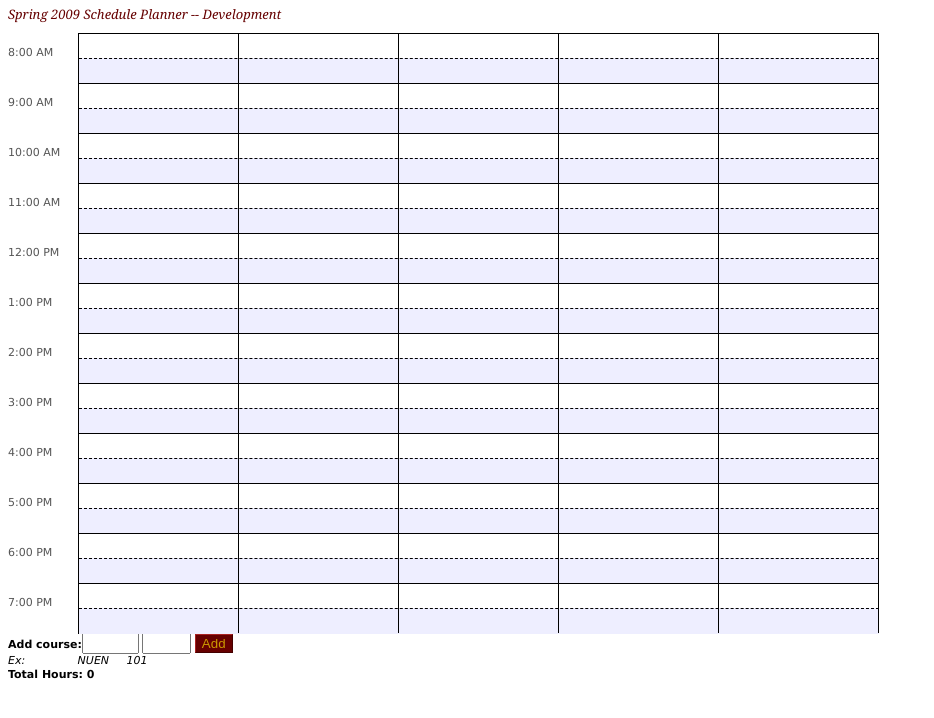
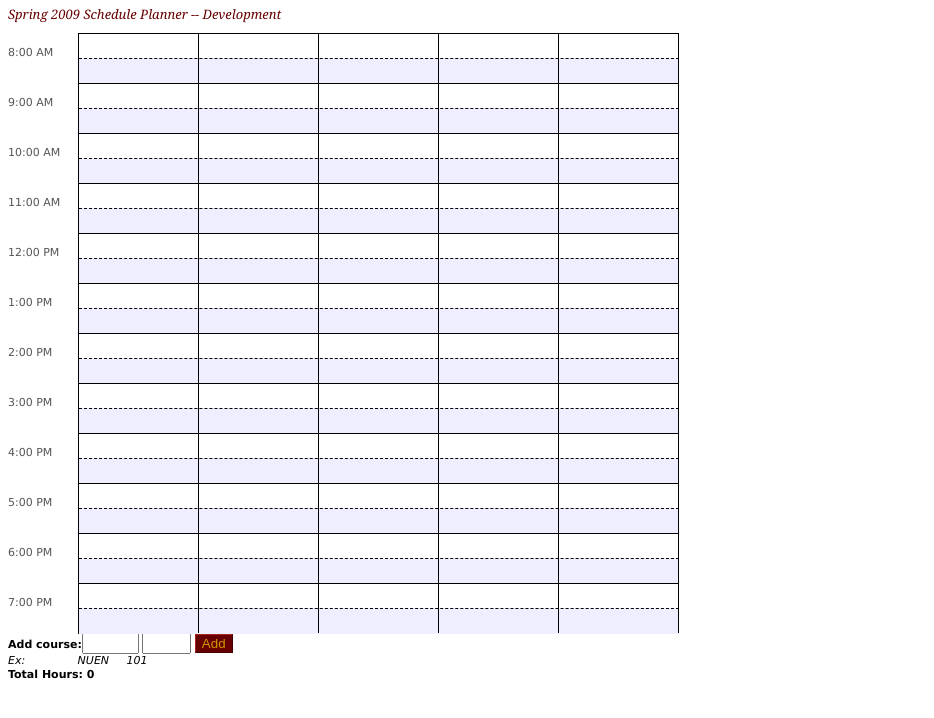
Before and after one commit to mabrowning/scheduler-tamu-edu, a PHP site: page /schedule.php in a window 1280 px wide. Shown: the top 718 px of the page, without its empty margins (0-934 px from the left). Run offline with PHP 8.4, Linux system fonts and the light colour scheme.

Commit message:
changed borders

```diff
--- a/live/schedule.css
+++ b/live/schedule.css
@@ -45,7 +45,7 @@
 {
   position:relative;
   height:600px;
-  width:800px;
+  width:600px;
   left:70px;
 }
 #hourlabels
```
